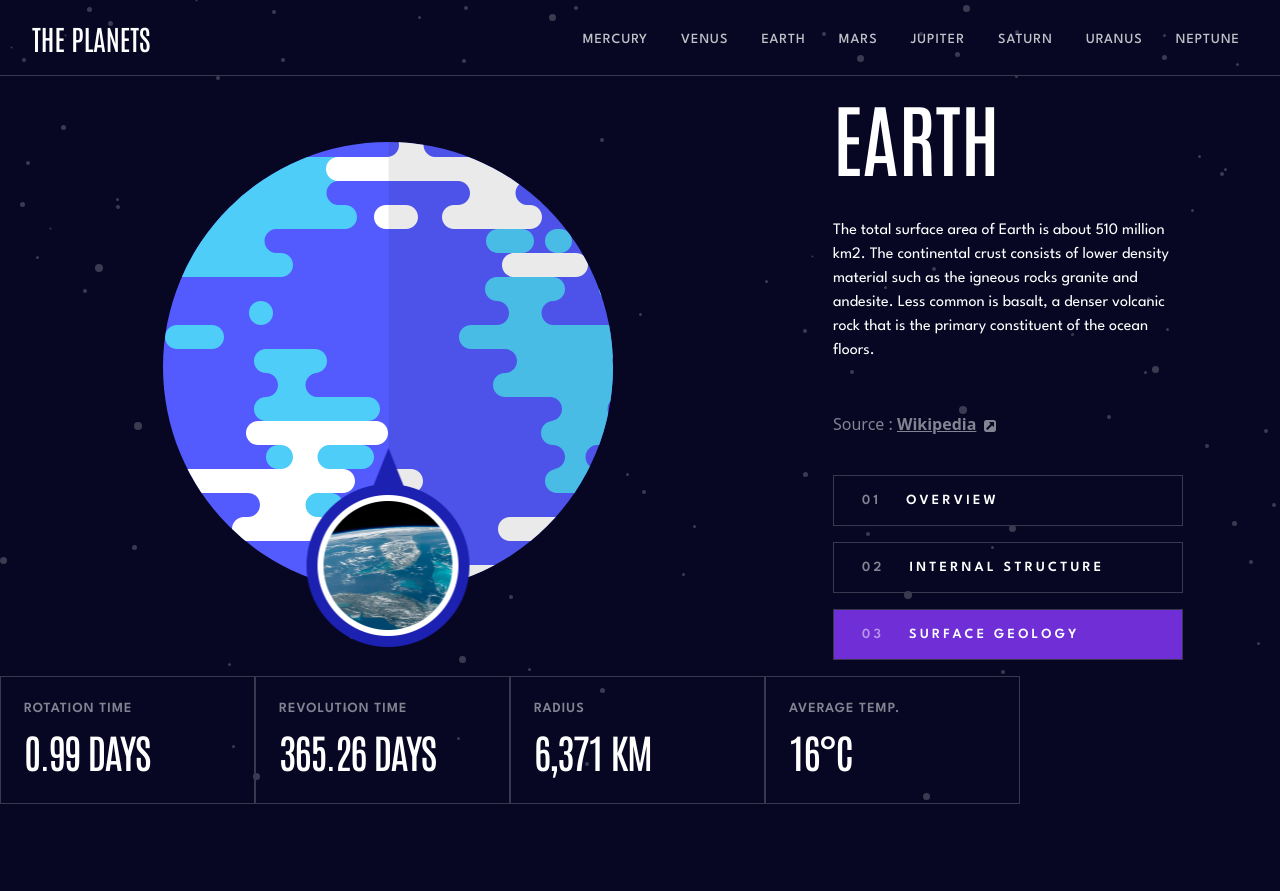
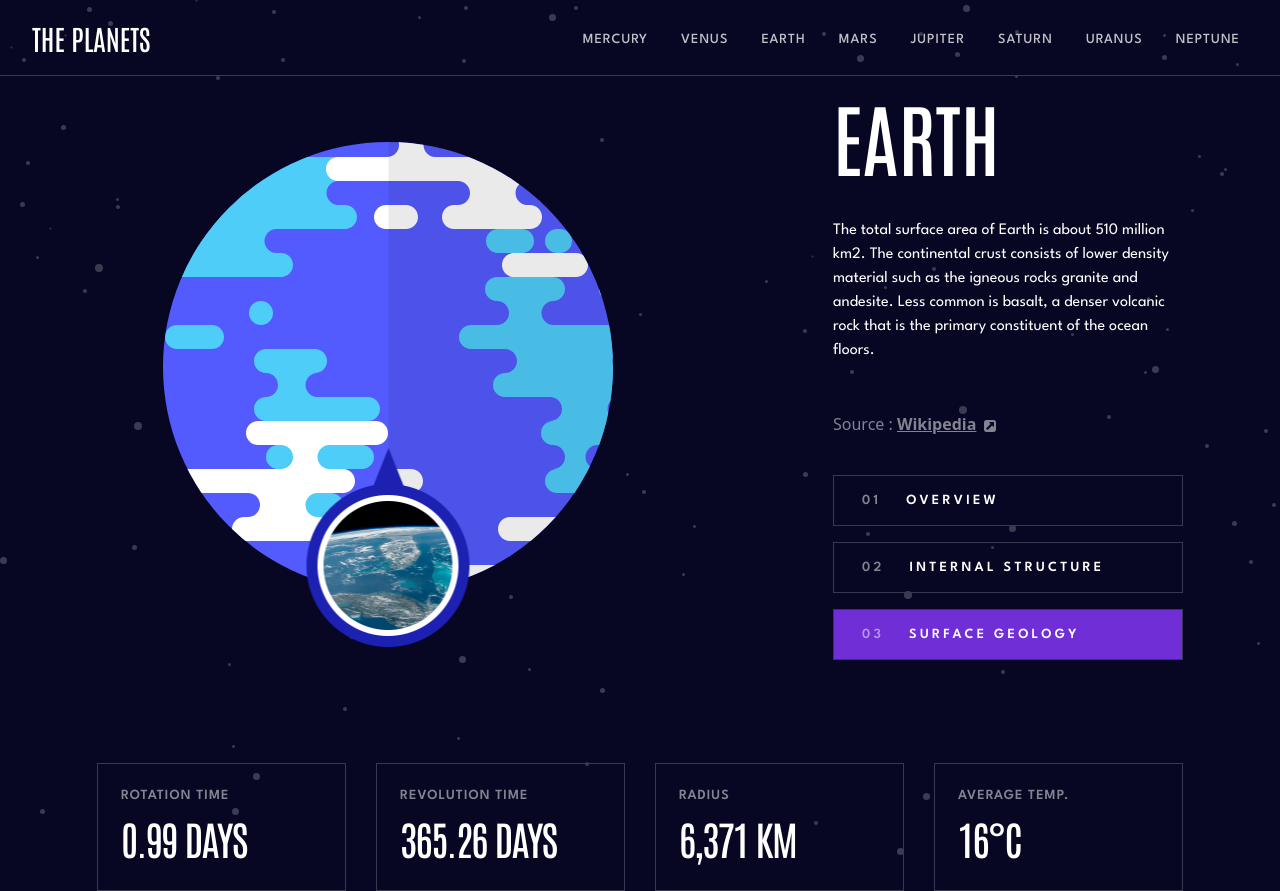
Before and after one commit to daklo91/the-planets, a Next.js app: page /earth/geology in a window 1280 px wide. Before the commit the page ends 804 px from the top, so only its background shows below. Built offline with nearby package versions, Linux system fonts and the light colour scheme.

Commit message:
Update CSS for desktop with PlanetDetailCard

```diff
--- a/src/app/[planet]/[view]/page.tsx
+++ b/src/app/[planet]/[view]/page.tsx
@@ -33,7 +33,8 @@ export default function PlanetPage({ params }: Props) {
 
   return (
     <main>
-      <div className="flex max-w-[1086px] justify-between m-auto">
+      <div className=" max-w-[1086px]  m-auto">
+        <div className="flex justify-between mb-[87px]">
             <div className="w-1/2">
             <PlanetImage
               images={planetData.images}
@@ -61,12 +62,13 @@ export default function PlanetPage({ params }: Props) {
             <PlanetViewLinks currentPlanet={planetData.name.toLowerCase()} view={view} />
           </div>
         </div>
-      <div className="flex">
+        <div className="flex gap-[30px] m-auto">
           <PlanetDetailCard planetStat={planetData.rotation}>ROTATION TIME</PlanetDetailCard>
           <PlanetDetailCard planetStat={planetData.revolution}>REVOLUTION TIME</PlanetDetailCard>
           <PlanetDetailCard planetStat={planetData.radius}>RADIUS</PlanetDetailCard>
           <PlanetDetailCard planetStat={planetData.temperature}>AVERAGE TEMP.</PlanetDetailCard>
         </div>
+      </div>
     </main>
   );
 }
```
Lines whose indentation alone changed are shown as unchanged.
